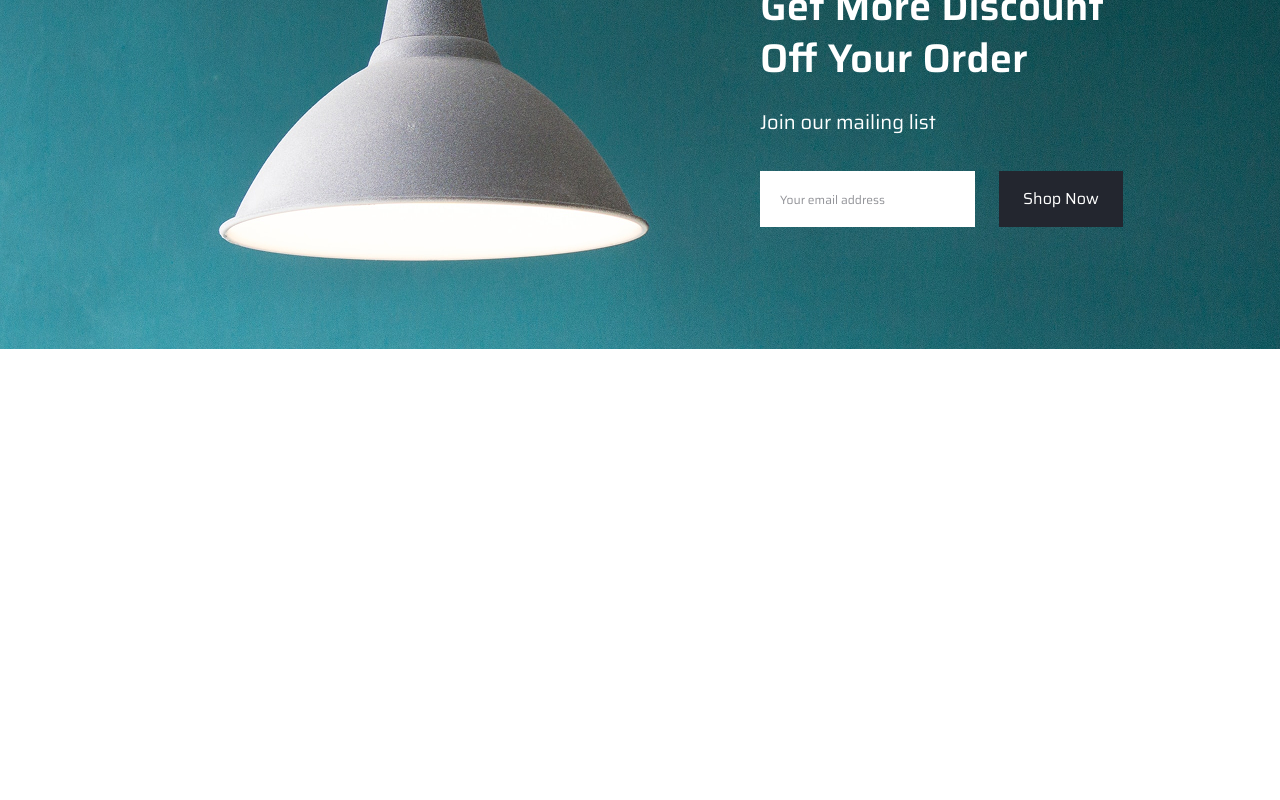
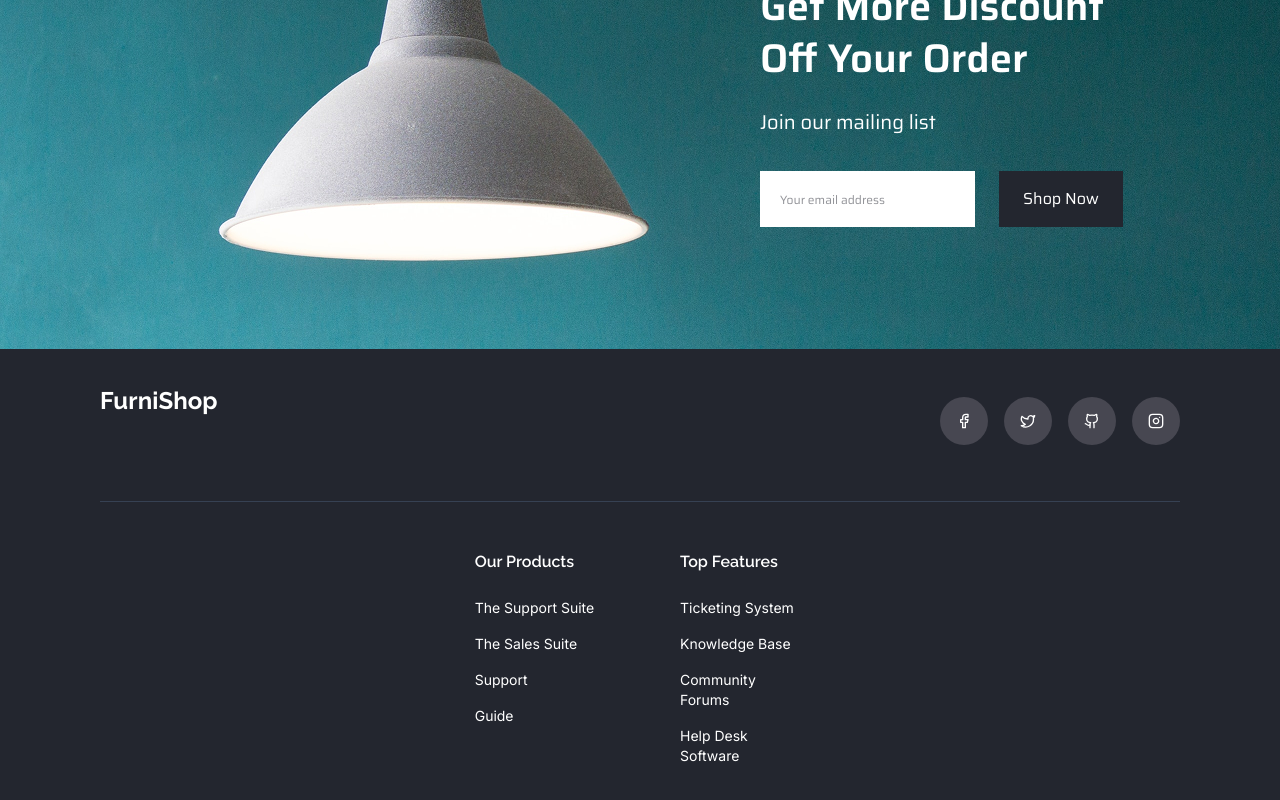
Before and after one commit to dns-2140/Furniture_Landingpage, a React (Vite) app: page / in a window 1280 px wide. Shown: the part 3228-4028 px from the top of the page. Before the commit the page ends 3577 px from the top, so only its background shows below. Built offline with nearby package versions, Linux system fonts and the light colour scheme.

Commit message:
initialize: footer

```diff
--- a/src/App.jsx
+++ b/src/App.jsx
@@ -5,6 +5,7 @@ import NewInStore from "./components/NewInStore";
 import Best from "./components/Best";
 import Testimonial from "./components/Testimonial";
 import Form from "./components/Form";
+import Footer from "./components/Footer";
 
 function App() {
   const [isMobileMenuOpen, setIsMobileMenuOpen] = useState(false);
@@ -128,6 +129,7 @@ function App() {
         <Best />
         <Testimonial />
         <Form />
+        <Footer />
       </div>
     </>
   );
--- /dev/null
+++ b/src/components/Footer.jsx
@@ -0,0 +1,107 @@
+import React from "react";
+import { icons } from "lucide-react";
+
+const { Facebook, Twitter, Github, Instagram } = icons;
+
+const Footer = () => {
+  return (
+    <div className="footer px-6 py-10 bg-primary-text text-white md:px-[100px]">
+      <div className="flex flex-col md:flex-row md:justify-between md:items-center mb-12">
+        <h3 className="mb-10 font-raleway font-bold text-2xl leading-none tracking-[0.08px]">
+          FurniShop
+        </h3>
+
+        <div class="social-icons flex space-x-4 md:justify-center md:items-center">
+          <a
+            href="#"
+            className="bg-[#474751] p-4 rounded-full hover:bg-gray-600 transition"
+          >
+            <Facebook size={16} className="text-white" />
+          </a>
+          <a
+            href="#"
+            className="bg-[#474751] p-4 rounded-full hover:bg-gray-600 transition"
+          >
+            <Twitter size={16} className="text-white" />
+          </a>
+          <a
+            href="#"
+            className="bg-[#474751] p-4 rounded-full hover:bg-gray-600 transition"
+          >
+            <Github size={16} className="text-white" />
+          </a>
+          <a
+            href="#"
+            className="bg-[#474751] p-4 rounded-full hover:bg-gray-600 transition"
+          >
+            <Instagram size={16} className="text-white" />
+          </a>
+        </div>
+      </div>
+
+      <div class="border-t border-gray-700 my-6 hidden md:block mb-12"></div>
+
+      <div className="flex md:justify-center items-center">
+        {/*Our Products and Top Feature*/}
+        <div className="flex gap-20">
+          <div className="flex flex-col w-1/2">
+            <h3 class="font-raleway text-white font-semibold mb-6">
+              Our Products
+            </h3>
+            <ul class="space-y-4 font-inter font-normal text-sm leading-5 tracking-normal flex flex-col">
+              <li>
+                <a href="#" className="hover:text-white">
+                  The Support Suite
+                </a>
+              </li>
+              <li>
+                <a href="#" className="hover:text-white">
+                  The Sales Suite
+                </a>
+              </li>
+              <li>
+                <a href="#" className="hover:text-white">
+                  Support
+                </a>
+              </li>
+              <li>
+                <a href="#" className="hover:text-white">
+                  Guide
+                </a>
+              </li>
+            </ul>
+          </div>
+          <div className="flex flex-col w-1/2">
+            <h3 class="font-raleway text-white font-semibold mb-6">
+              Top Features
+            </h3>
+            <ul class="space-y-4 flex flex-col font-inter font-normal text-sm leading-5 tracking-normal">
+              <li>
+                <a href="#" className="hover:text-white">
+                  Ticketing System
+                </a>
+              </li>
+              <li>
+                <a href="#" className="hover:text-white">
+                  Knowledge Base
+                </a>
+              </li>
+              <li>
+                <a href="#" className="hover:text-white">
+                  Community Forums
+                </a>
+              </li>
+              <li>
+                <a href="#" className="hover:text-white">
+                  Help Desk Software
+                </a>
+              </li>
+            </ul>
+          </div>
+        </div>
+      </div>
+    </div>
+  );
+};
+
+export default Footer;
--- a/src/input.css
+++ b/src/input.css
@@ -1,8 +1,11 @@
 @import url("https://fonts.googleapis.com/css2?family=Inter:ital,opsz,wght@0,14..32,100..900;1,14..32,100..900&family=Saira:ital,wght@0,100..900;1,100..900&display=swap");
+@import url("https://fonts.googleapis.com/css2?family=Raleway:ital,wght@0,100..900;1,100..900&display=swap");
+
 @import "tailwindcss";
 @theme {
   --font-saira: "Saira", sans-serif;
   --font-inter: "Inter", sans-serif;
+  --font-raleway: "Raleway", sans-serif;
   --color-primary-text: rgba(35, 38, 47, 1);
   --color-brand: rgba(40, 111, 108, 1);
 }
@@ -143,3 +146,13 @@ li {
     background-size: cover;
   }
 }
+
+.footer li {
+  text-align: left;
+  display: inline-block;
+  width: 100%;
+}
+
+.footer li a {
+  width: 100%;
+}
--- a/src/output.css
+++ b/src/output.css
@@ -1,5 +1,6 @@
 /*! tailwindcss v4.1.11 | MIT License | https://tailwindcss.com */
 @import url("https://fonts.googleapis.com/css2?family=Inter:ital,opsz,wght@0,14..32,100..900;1,14..32,100..900&family=Saira:ital,wght@0,100..900;1,100..900&display=swap");
+@import url("https://fonts.googleapis.com/css2?family=Raleway:ital,wght@0,100..900;1,100..900&display=swap");
 @layer properties;
 @layer theme, base, components, utilities;
 @layer theme {
@@ -8,10 +9,11 @@
       "Segoe UI Emoji", "Segoe UI Symbol", "Noto Color Emoji";
     --font-mono: ui-monospace, SFMono-Regular, Menlo, Monaco, Consolas, "Liberation Mono",
       "Courier New", monospace;
-    --color-red-400: oklch(70.4% 0.191 22.216);
+    --color-red-300: oklch(80.8% 0.114 19.571);
     --color-pink-500: oklch(65.6% 0.241 354.308);
-    --color-pink-600: oklch(59.2% 0.249 0.584);
     --color-gray-400: oklch(70.7% 0.022 261.325);
+    --color-gray-600: oklch(44.6% 0.03 256.802);
+    --color-gray-700: oklch(37.3% 0.034 259.733);
     --color-black: #000;
     --color-white: #fff;
     --spacing: 0.25rem;
@@ -28,12 +30,17 @@
     --font-weight-thin: 100;
     --font-weight-normal: 400;
     --font-weight-semibold: 600;
+    --font-weight-bold: 700;
     --tracking-tight: -0.025em;
     --tracking-normal: 0em;
     --radius-lg: 0.5rem;
+    --default-transition-duration: 150ms;
+    --default-transition-timing-function: cubic-bezier(0.4, 0, 0.2, 1);
     --default-font-family: var(--font-sans);
     --default-mono-font-family: var(--font-mono);
     --font-saira: "Saira", sans-serif;
+    --font-inter: "Inter", sans-serif;
+    --font-raleway: "Raleway", sans-serif;
     --color-primary-text: rgba(35, 38, 47, 1);
     --color-brand: rgba(40, 111, 108, 1);
   }
@@ -232,6 +239,9 @@
   .mx-auto {
     margin-inline: auto;
   }
+  .my-6 {
+    margin-block: calc(var(--spacing) * 6);
+  }
   .mt-4 {
     margin-top: calc(var(--spacing) * 4);
   }
@@ -267,6 +277,9 @@
   }
   .mb-8 {
     margin-bottom: calc(var(--spacing) * 8);
+  }
+  .mb-10 {
+    margin-bottom: calc(var(--spacing) * 10);
   }
   .mb-12 {
     margin-bottom: calc(var(--spacing) * 12);
@@ -319,6 +332,9 @@
   .min-h-screen {
     min-height: 100vh;
   }
+  .w-1\/2 {
+    width: calc(1/2 * 100%);
+  }
   .w-\[36px\] {
     width: 36px;
   }
@@ -333,9 +349,6 @@
   }
   .max-w-\[340px\] {
     max-width: 340px;
-  }
-  .max-w-\[500px\] {
-    max-width: 500px;
   }
   .max-w-\[554px\] {
     max-width: 554px;
@@ -393,6 +406,9 @@
   .gap-8 {
     gap: calc(var(--spacing) * 8);
   }
+  .gap-20 {
+    gap: calc(var(--spacing) * 20);
+  }
   .gap-\[50px\] {
     gap: 50px;
   }
@@ -401,6 +417,20 @@
       --tw-space-y-reverse: 0;
       margin-block-start: calc(calc(var(--spacing) * 3) * var(--tw-space-y-reverse));
       margin-block-end: calc(calc(var(--spacing) * 3) * calc(1 - var(--tw-space-y-reverse)));
+    }
+  }
+  .space-y-4 {
+    :where(& > :not(:last-child)) {
+      --tw-space-y-reverse: 0;
+      margin-block-start: calc(calc(var(--spacing) * 4) * var(--tw-space-y-reverse));
+      margin-block-end: calc(calc(var(--spacing) * 4) * calc(1 - var(--tw-space-y-reverse)));
+    }
+  }
+  .space-x-4 {
+    :where(& > :not(:last-child)) {
+      --tw-space-x-reverse: 0;
+      margin-inline-start: calc(calc(var(--spacing) * 4) * var(--tw-space-x-reverse));
+      margin-inline-end: calc(calc(var(--spacing) * 4) * calc(1 - var(--tw-space-x-reverse)));
     }
   }
   .gap-y-16 {
@@ -421,8 +451,18 @@
   .rounded-lg {
     border-radius: var(--radius-lg);
   }
+  .border-t {
+    border-top-style: var(--tw-border-style);
+    border-top-width: 1px;
+  }
+  .border-gray-700 {
+    border-color: var(--color-gray-700);
+  }
   .bg-\[\#286f6c\] {
     background-color: #286f6c;
+  }
+  .bg-\[\#474751\] {
+    background-color: #474751;
   }
   .bg-black {
     background-color: var(--color-black);
@@ -441,6 +481,9 @@
   }
   .object-cover {
     object-fit: cover;
+  }
+  .p-4 {
+    padding: calc(var(--spacing) * 4);
   }
   .p-8 {
     padding: calc(var(--spacing) * 8);
@@ -478,6 +521,12 @@
   .text-center {
     text-align: center;
   }
+  .font-inter {
+    font-family: var(--font-inter);
+  }
+  .font-raleway {
+    font-family: var(--font-raleway);
+  }
   .font-saira {
     font-family: var(--font-saira);
   }
@@ -505,6 +554,10 @@
   .text-\[24px\] {
     font-size: 24px;
   }
+  .leading-5 {
+    --tw-leading: calc(var(--spacing) * 5);
+    line-height: calc(var(--spacing) * 5);
+  }
   .leading-\[1\.2\] {
     --tw-leading: 1.2;
     line-height: 1.2;
@@ -517,6 +570,10 @@
     --tw-leading: 1;
     line-height: 1;
   }
+  .font-bold {
+    --tw-font-weight: var(--font-weight-bold);
+    font-weight: var(--font-weight-bold);
+  }
   .font-normal {
     --tw-font-weight: var(--font-weight-normal);
     font-weight: var(--font-weight-normal);
@@ -528,6 +585,10 @@
   .font-thin {
     --tw-font-weight: var(--font-weight-thin);
     font-weight: var(--font-weight-thin);
+  }
+  .tracking-\[0\.08px\] {
+    --tw-tracking: 0.08px;
+    letter-spacing: 0.08px;
   }
   .tracking-\[0\] {
     --tw-tracking: 0;
@@ -560,6 +621,11 @@
     --tw-shadow: 0px 4px 10px 0px var(--tw-shadow-color, rgba(15,27,51,0.05));
     box-shadow: var(--tw-inset-shadow), var(--tw-inset-ring-shadow), var(--tw-ring-offset-shadow), var(--tw-ring-shadow), var(--tw-shadow);
   }
+  .transition {
+    transition-property: color, background-color, border-color, outline-color, text-decoration-color, fill, stroke, --tw-gradient-from, --tw-gradient-via, --tw-gradient-to, opacity, box-shadow, transform, translate, scale, rotate, filter, -webkit-backdrop-filter, backdrop-filter, display, visibility, content-visibility, overlay, pointer-events;
+    transition-timing-function: var(--tw-ease, var(--default-transition-timing-function));
+    transition-duration: var(--tw-duration, var(--default-transition-duration));
+  }
   .placeholder\:font-saira {
     &::placeholder {
       font-family: var(--font-saira);
@@ -589,10 +655,24 @@
       letter-spacing: var(--tracking-normal);
     }
   }
+  .hover\:bg-gray-600 {
+    &:hover {
+      @media (hover: hover) {
+        background-color: var(--color-gray-600);
+      }
+    }
+  }
   .hover\:text-pink-500 {
     &:hover {
       @media (hover: hover) {
         color: var(--color-pink-500);
+      }
+    }
+  }
+  .hover\:text-white {
+    &:hover {
+      @media (hover: hover) {
+        color: var(--color-white);
       }
     }
   }
@@ -762,9 +842,24 @@
       align-items: flex-start;
     }
   }
+  .md\:justify-between {
+    @media (width >= 48rem) {
+      justify-content: space-between;
+    }
+  }
+  .md\:justify-center {
+    @media (width >= 48rem) {
+      justify-content: center;
+    }
+  }
   .md\:justify-start {
     @media (width >= 48rem) {
       justify-content: flex-start;
+    }
+  }
+  .md\:gap-0 {
+    @media (width >= 48rem) {
+      gap: calc(var(--spacing) * 0);
     }
   }
   .md\:gap-6 {
@@ -805,16 +900,6 @@
   .md\:py-16 {
     @media (width >= 48rem) {
       padding-block: calc(var(--spacing) * 16);
-    }
-  }
-  .md\:pl-\[240px\] {
-    @media (width >= 48rem) {
-      padding-left: 240px;
-    }
-  }
-  .md\:pl-\[340px\] {
-    @media (width >= 48rem) {
-      padding-left: 340px;
     }
   }
   .md\:pl-\[760px\] {
@@ -988,6 +1073,14 @@ li {
     background-size: cover;
   }
 }
+.footer li {
+  text-align: left;
+  display: inline-block;
+  width: 100%;
+}
+.footer li a {
+  width: 100%;
+}
 @property --tw-translate-x {
   syntax: "*";
   inherits: false;
@@ -1007,6 +1100,16 @@ li {
   syntax: "*";
   inherits: false;
   initial-value: 0;
+}
+@property --tw-space-x-reverse {
+  syntax: "*";
+  inherits: false;
+  initial-value: 0;
+}
+@property --tw-border-style {
+  syntax: "*";
+  inherits: false;
+  initial-value: solid;
 }
 @property --tw-leading {
   syntax: "*";
@@ -1092,6 +1195,8 @@ li {
       --tw-translate-y: 0;
       --tw-translate-z: 0;
       --tw-space-y-reverse: 0;
+      --tw-space-x-reverse: 0;
+      --tw-border-style: solid;
       --tw-leading: initial;
       --tw-font-weight: initial;
       --tw-tracking: initial;
```
